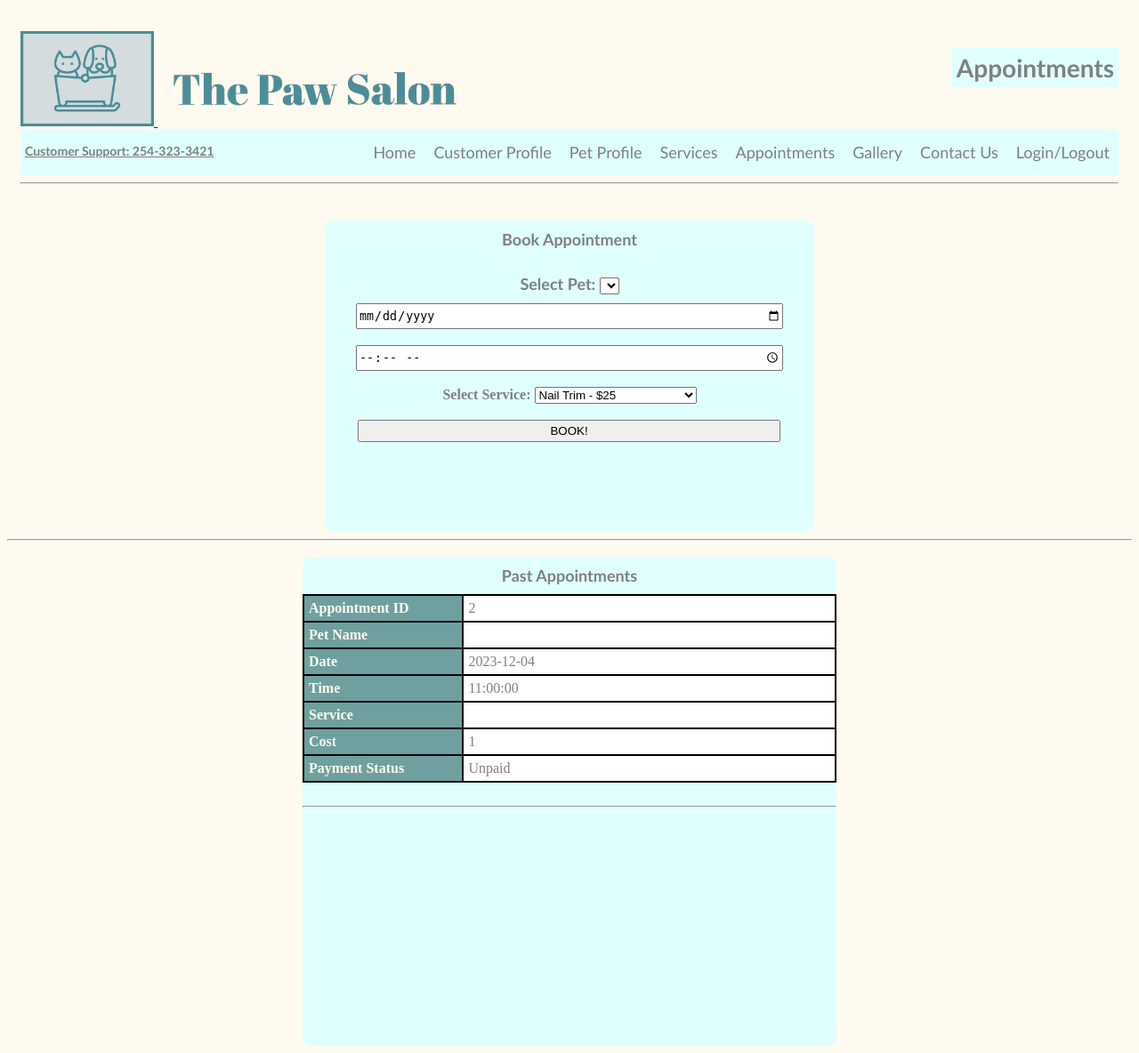
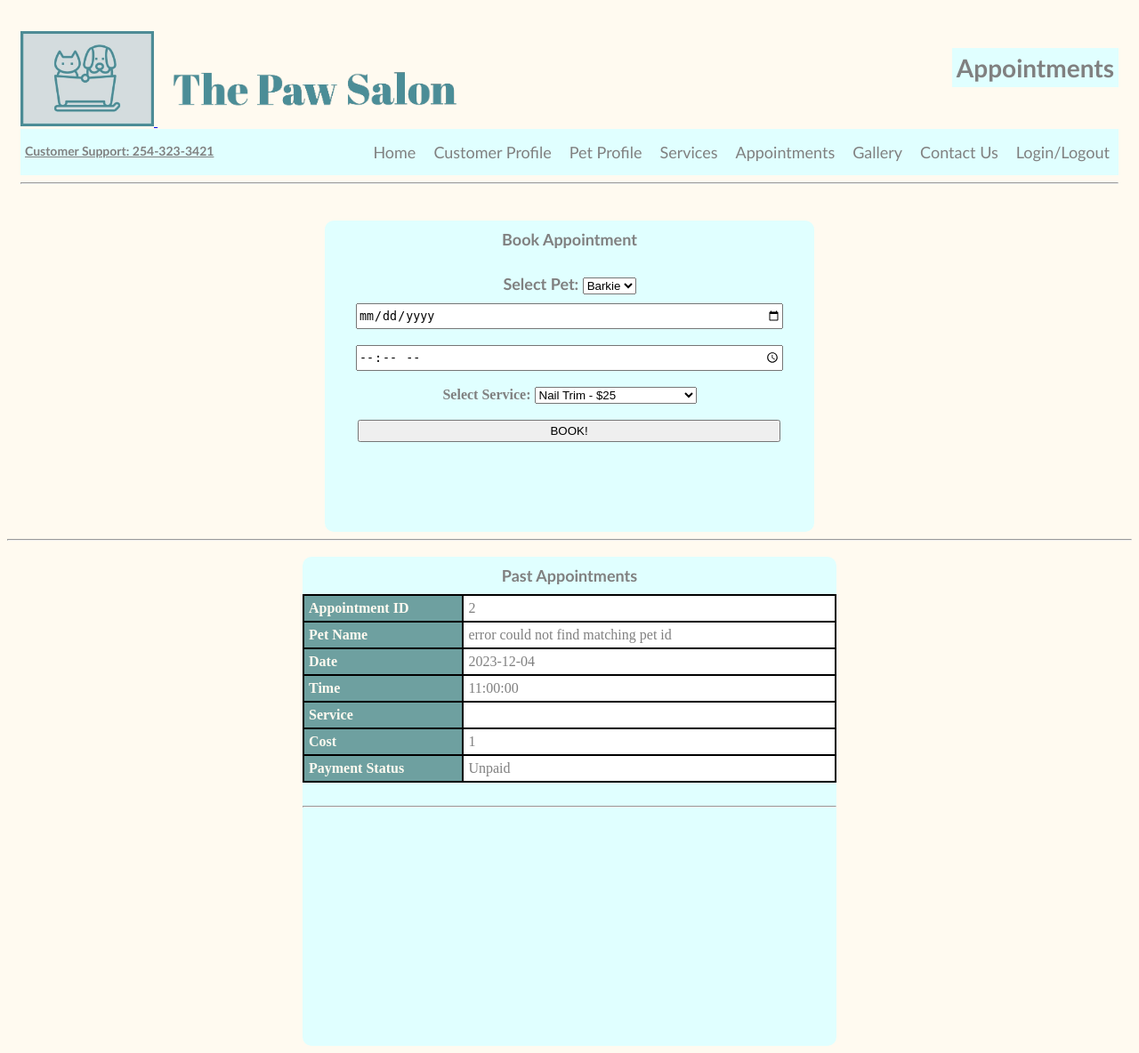
Before and after one commit to TianaAkins/E-Business, a PHP site: page /Appointments.php in a window 1280 px wide. Shown: the whole page at 89% size. Run offline with PHP 8.4, Linux system fonts and the light colour scheme; a user stored in the database is signed in; data comes from the database, SQL or seed files in the repository; lists and menus that the app fills with data are empty.

Commit message:
Changed variable name in for each loop for drop down menu

```diff
--- a/design/Appointments.php
+++ b/design/Appointments.php
@@ -13,7 +13,7 @@
 
 //Create array with pet models for session
 $pet_list=array();
-foreach($pet_list as $pet)
+foreach($pets as $pet)
 {
 	$current_pet = new Pet($pet["PetID"], $pet["PetName"], $pet["PetType"], $pet["Breed"], $pet["HairType"], $pet["Weight"]);
 	$pet_list["{$current_pet->getName()}"] = $current_pet;
@@ -122,7 +122,7 @@
 	foreach($pet_list as $pet){
 		if($pet->getID()==$petID){
 			$selected_pet = $pet -> getName();
-			return $selected_pet();
+			return $selected_pet;
 		}
 		else{
 			return "error could not find matching pet id";
```
